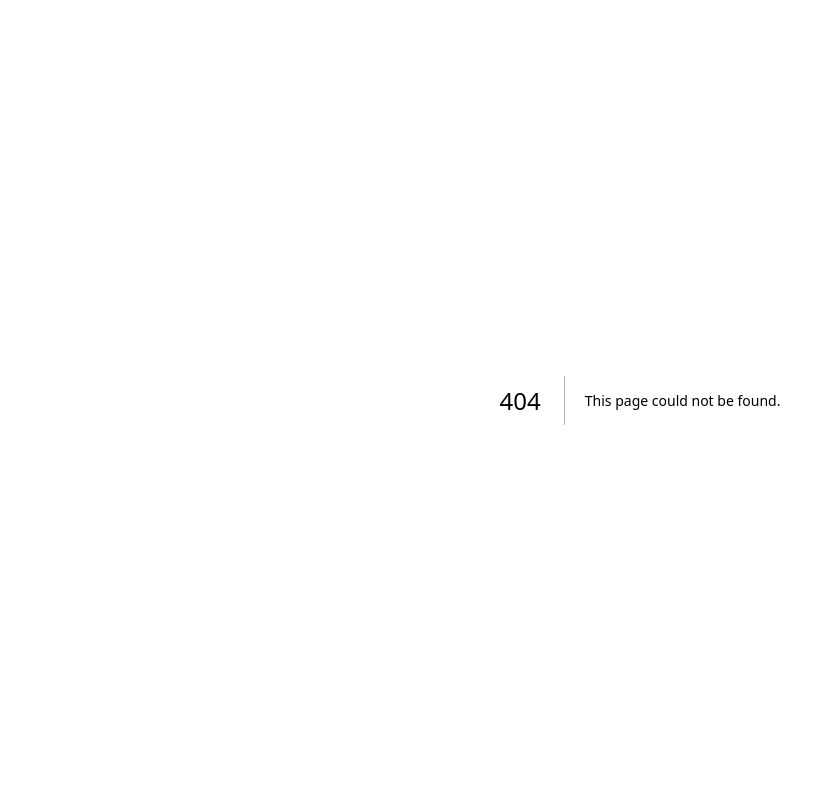
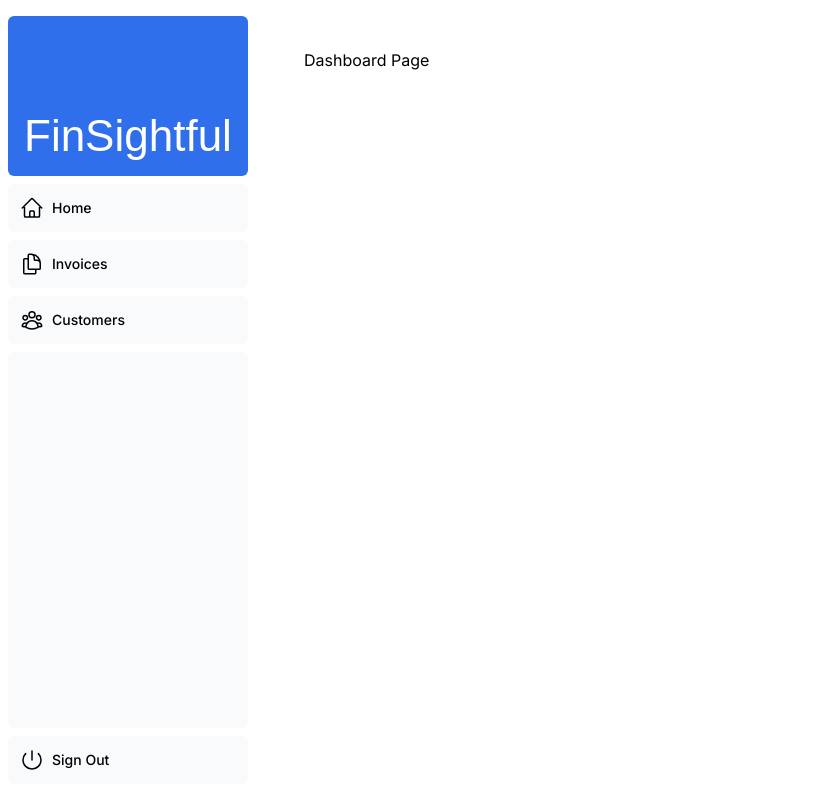
Before and after one commit to nikhil3009/FinancialDashboard, a Next.js app: page /ui/dashboard in a window 1280 px wide. Before the commit this address had no page. Shown: the whole page, without its empty margins (0-835 px from the left). Built offline with nearby package versions, Linux system fonts and the light colour scheme; a web font is replaced by a local one.

Commit message:
Added dashboard page&layout

```diff
--- a/app/layout.tsx
+++ b/app/layout.tsx
@@ -1,5 +1,6 @@
 import '@/app/ui/global.css';
 import { inter } from '@/app/ui/fonts';
+
 export default function RootLayout({
   children,
 }: {
--- /dev/null
+++ b/app/ui/customers/page.tsx
@@ -0,0 +1,3 @@
+export default function Page() {
+  return <p>Customers Page</p>;
+}
--- /dev/null
+++ b/app/ui/dashboard/layout.tsx
@@ -0,0 +1,12 @@
+import SideNav from '@/app/ui/dashboard/sidenav';
+
+export default function Layout({ children }: { children: React.ReactNode }) {
+  return (
+    <div className="flex h-screen flex-col md:flex-row md:overflow-hidden">
+      <div className="w-full flex-none md:w-64">
+        <SideNav />
+      </div>
+      <div className="flex-grow p-6 md:overflow-y-auto md:p-12">{children}</div>
+    </div>
+  );
+}
--- /dev/null
+++ b/app/ui/dashboard/page.tsx
@@ -0,0 +1,3 @@
+export default function Page() {
+  return <p>Dashboard Page</p>;
+}
--- /dev/null
+++ b/app/ui/invoices/page.tsx
@@ -0,0 +1,3 @@
+export default function Page() {
+  return <p>Invoices Page</p>;
+}
```
